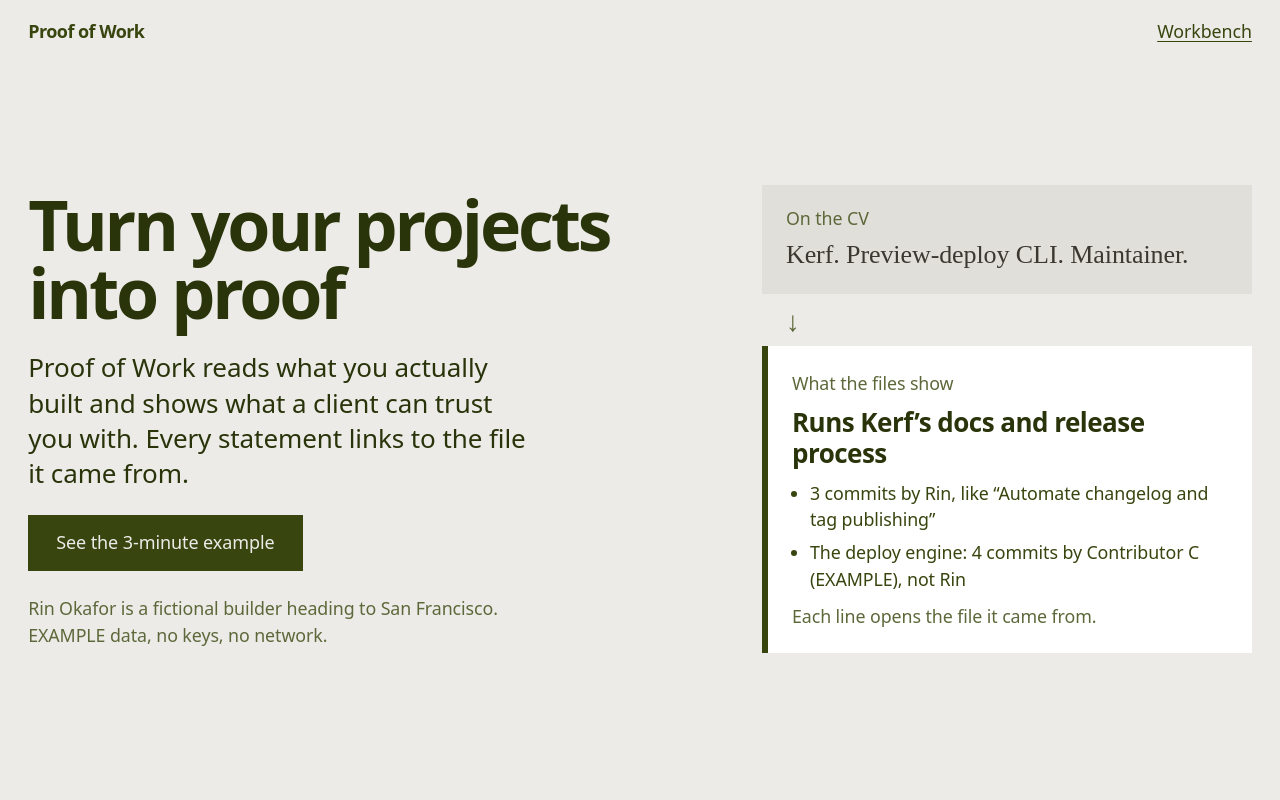
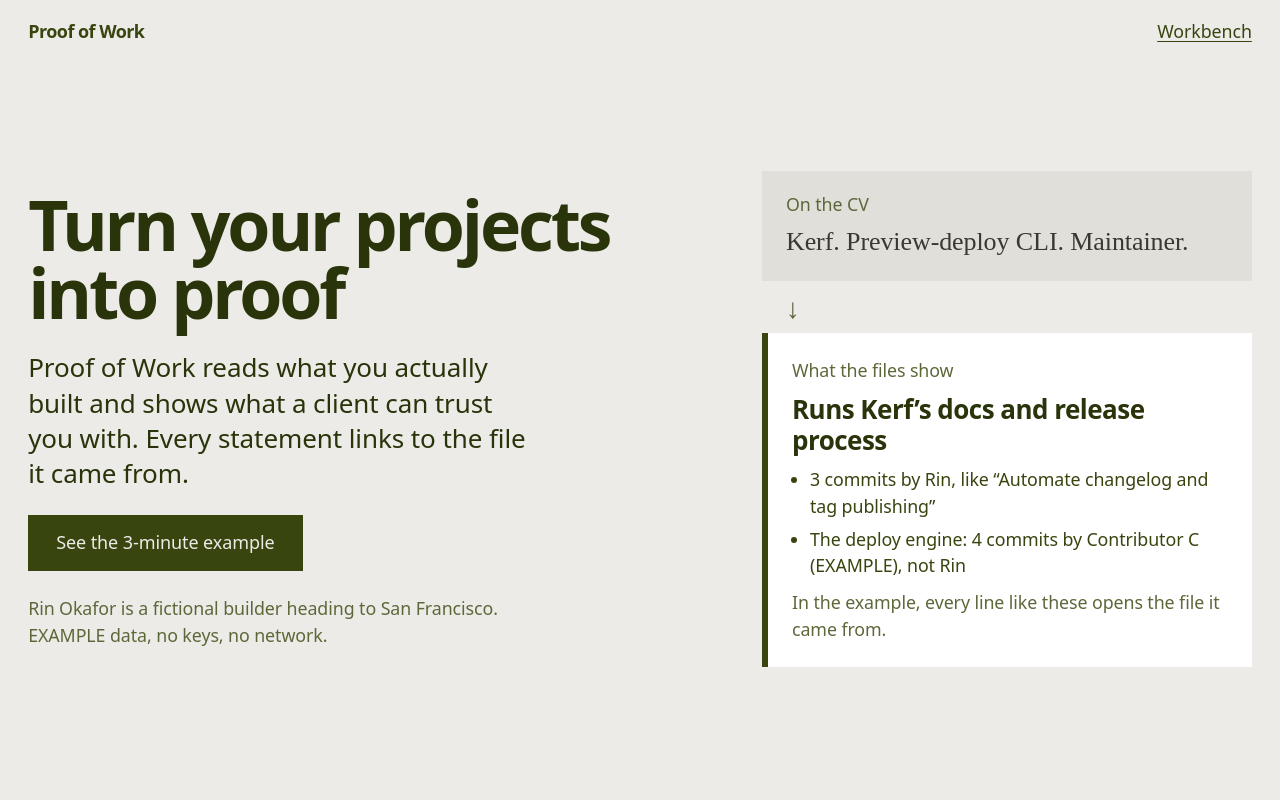
Before and after one commit to AlejandroSpot2/proof-of-work, a Next.js app: page / in a window 1280 px wide. Shown: the top 800 px of the page. Built offline with nearby package versions, Linux system fonts and the light colour scheme; no server answers; a web font is replaced by a local one.

Commit message:
fix: landing card no longer implies its lines are clickable
Co-Authored-By: Claude Opus 5.5 <noreply@anthropic.com>

```diff
--- a/app/page.tsx
+++ b/app/page.tsx
@@ -56,7 +56,7 @@ export default function Home() {
               </li>
               <li>The deploy engine: {k.other.length} commits by Contributor C (EXAMPLE), not Rin</li>
             </ul>
-            <p className={s.proofFoot}>Each line opens the file it came from.</p>
+            <p className={s.proofFoot}>In the example, every line like these opens the file it came from.</p>
           </div>
         </div>
       </section>
```
